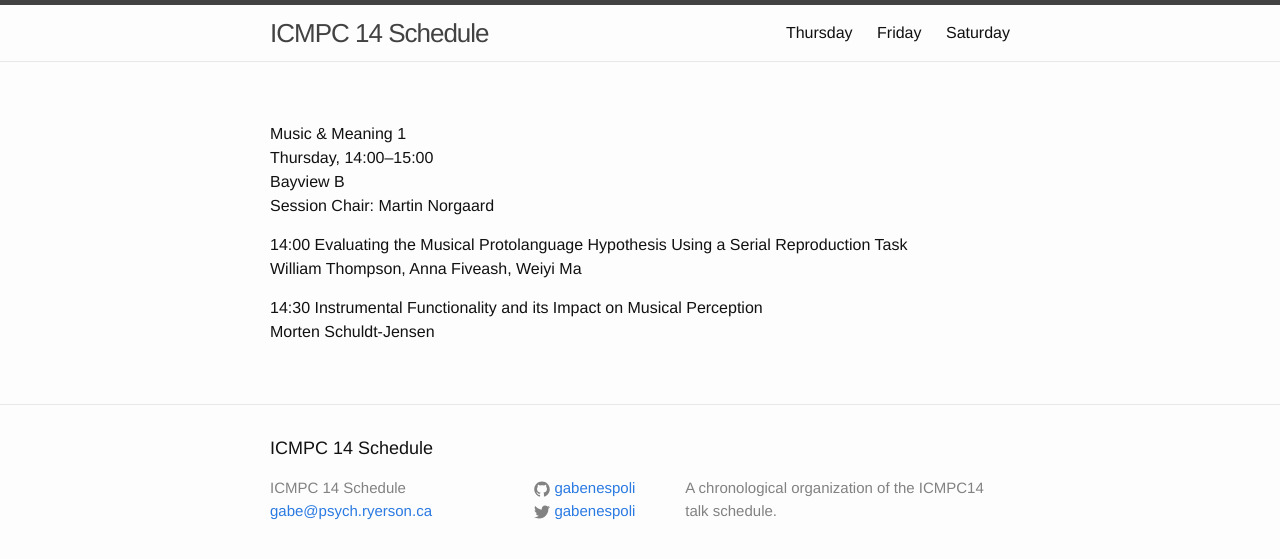
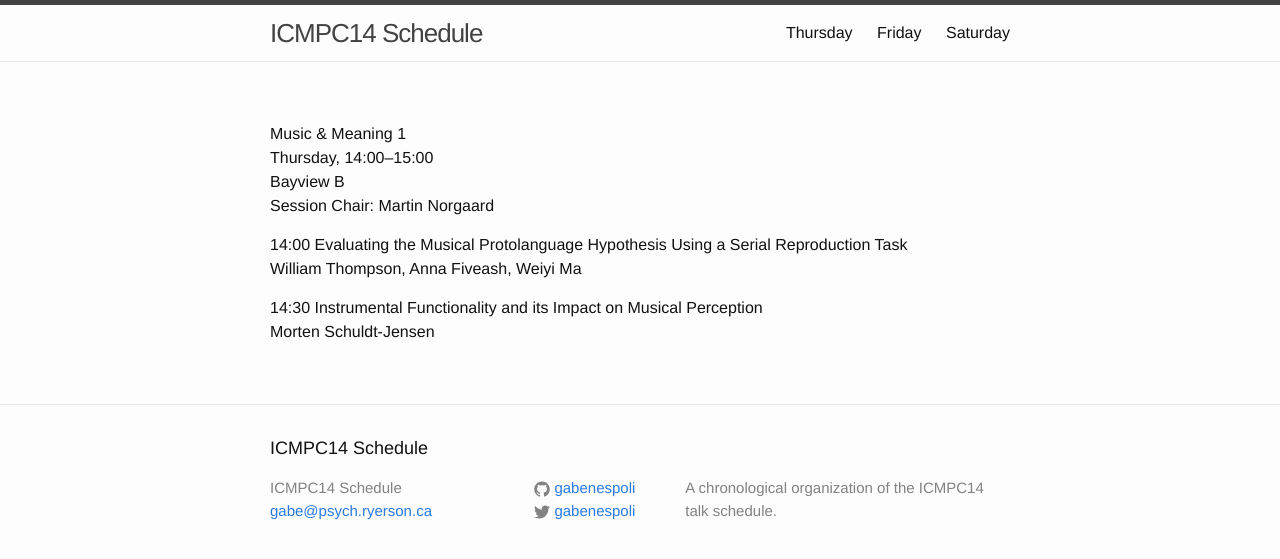
Before and after one commit to gabenespoli/gabenespoli.github.io, a Jekyll site: the page built from icmpc-thu/thu-bayviewb-3.md, in a window 1280 px wide. Shown: the top 559 px of the page. Built offline with Jekyll 4.4.1, drawn with Linux system fonts in a browser that asks for light colours.

Commit message:
changed title to remove space between icmpc and 14

```diff
--- a/_config.yml
+++ b/_config.yml
@@ -6,7 +6,7 @@
 # 'jekyll serve'. If you change this file, please restart the server process.
 
 # Site settings
-title: ICMPC 14 Schedule
+title: ICMPC14 Schedule
 email: gabe@psych.ryerson.ca
 description: > # this means to ignore newlines until "baseurl:"
   A chronological organization of the ICMPC14 talk schedule.
```
